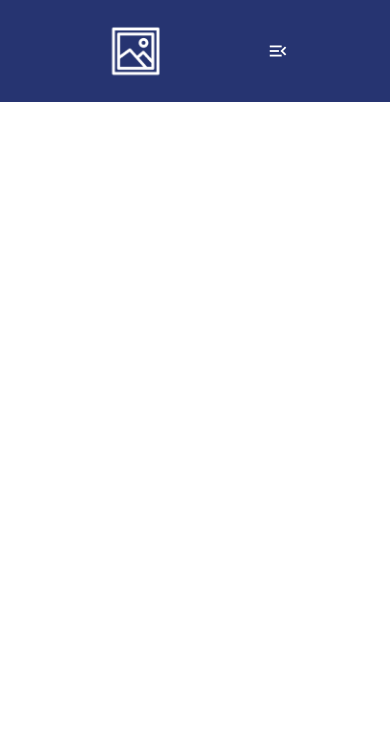
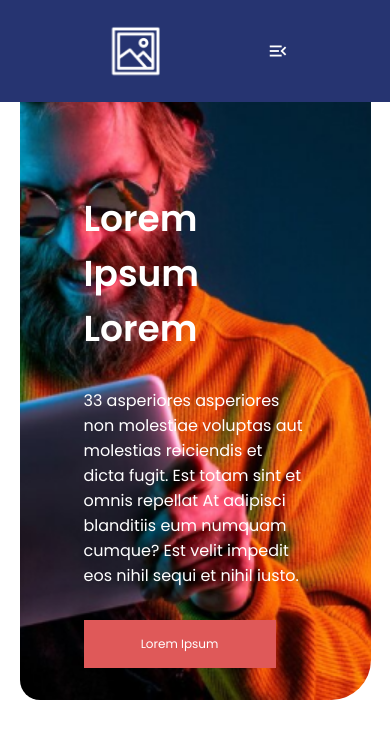
Before and after one commit to mateusfpmelo/featuresite, a Next.js app: page / in a window 390 px wide. Shown: the top 738 px of the page. Built offline with nearby package versions, Linux system fonts and the light colour scheme.

Commit message:
checkpoint

```diff
--- /dev/null
+++ b/src/app/components/header/header.module.css
@@ -0,0 +1,27 @@
+.header{
+    display: flex;
+    flex-direction: column;
+    align-items: flex-start;
+    justify-content: flex-end;
+    position: relative;
+    gap: 2rem;
+    background-image: url('/img/bgheader2.png');
+    background-size: cover; /* Para cobrir toda a área */
+    background-position: left center; /* Para centralizar a imagem */
+    padding:4rem 0;
+    margin-top: 100px;
+    z-index: 1;
+    min-height: 400px;
+    width: 1000px;
+    color: white;
+    padding: 2rem 4rem;
+    border-radius: 0 0 40px 20px;
+}
+
+@media(max-width: 1000px){
+    .header{
+        width: 90%;
+        background-position:center; /* Para centralizar a imagem */
+        min-height: 600px;
+    }
+}
--- /dev/null
+++ b/src/app/components/header/index.js
@@ -0,0 +1,21 @@
+import React from "react"
+import styles from './header.module.css'
+
+const HeaderModule = () => {
+
+
+    return(
+        <>
+            <div className="firstcontent">
+                <div className={styles.header}>
+                    <h1>Lorem Ipsum Lorem</h1>
+                    <p className="p18">33 asperiores asperiores non molestiae voluptas aut molestias reiciendis et dicta fugit. Est totam sint et omnis repellat At adipisci blanditiis eum numquam cumque? Est velit impedit eos nihil sequi et nihil iusto.</p>
+                    <button className="bt1">Lorem Ipsum</button>
+                </div>
+            </div>
+        </>
+    )
+}
+
+HeaderModule.displayName = 'HeaderModule'
+export default HeaderModule
--- a/src/app/globals.css
+++ b/src/app/globals.css
@@ -60,3 +60,78 @@ body.font-loaded {
 .bt1:hover{
   filter: brightness(120%);
 }
+
+.firstcontent{
+  display: flex;
+  width: 100%;
+  align-items: center;
+  justify-content: center;
+}
+
+h1{
+  font-size: 48px;
+  font-weight: 600;
+}
+
+
+h2{
+  font-size: 40px;
+  font-weight: 600;
+}
+
+
+h3{
+  font-size: 32px;
+  font-weight: 600;
+}
+
+
+h4{
+  font-size: 24px;
+  font-weight: 600;
+}
+
+.p18{
+  font-size: 18px;
+  font-weight:400;
+}
+
+
+
+
+
+
+
+
+
+
+@media(max-width: 1000px){
+  h1{
+    font-size: 36px;
+  }
+
+
+  h2{
+    font-size: 32px;
+  }
+
+
+  h3{
+    font-size: 24px;
+  }
+
+
+  h4{
+    font-size: 20px;
+  }
+
+  .p18{
+    font-size: 16px;
+  }
+
+  .bt1{
+    font-size: 12px;
+  }
+
+
+}
--- a/src/app/page.js
+++ b/src/app/page.js
@@ -1,14 +1,13 @@
 import Image from "next/image"
 import styles from "./page.module.css"
 import Navbar from "./components/navbar"
+import HeaderModule from "./components/header"
 
 export default function Home() {
   return (
     <main className={styles.main}>
       <Navbar />
-      <div className={styles.description}>
-        Inicio
-      </div>
+      <HeaderModule/>
     </main>
   )
 }
```
Also changed, not shown: public/img/bgheader.png (added), public/img/bgheader2.png (added).
